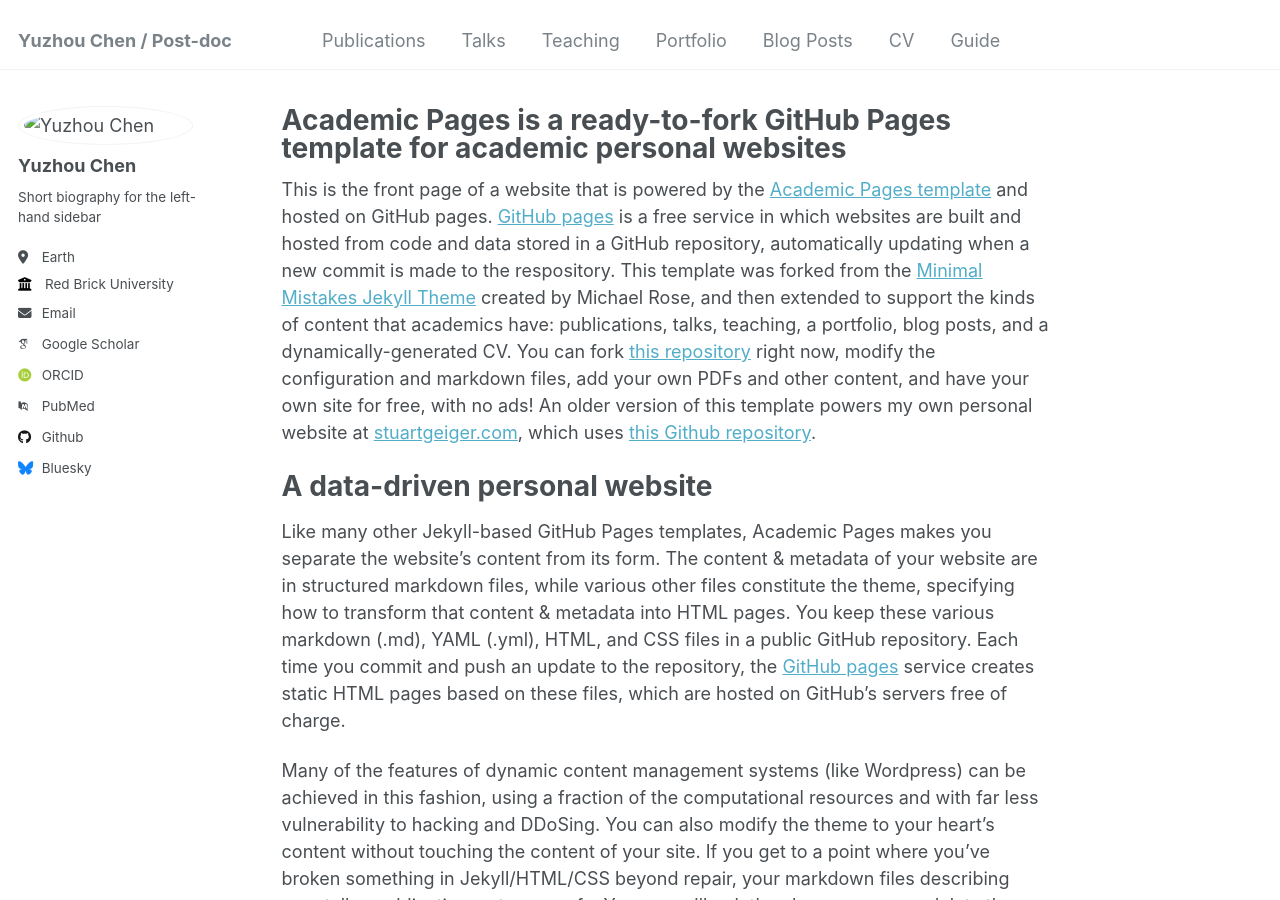
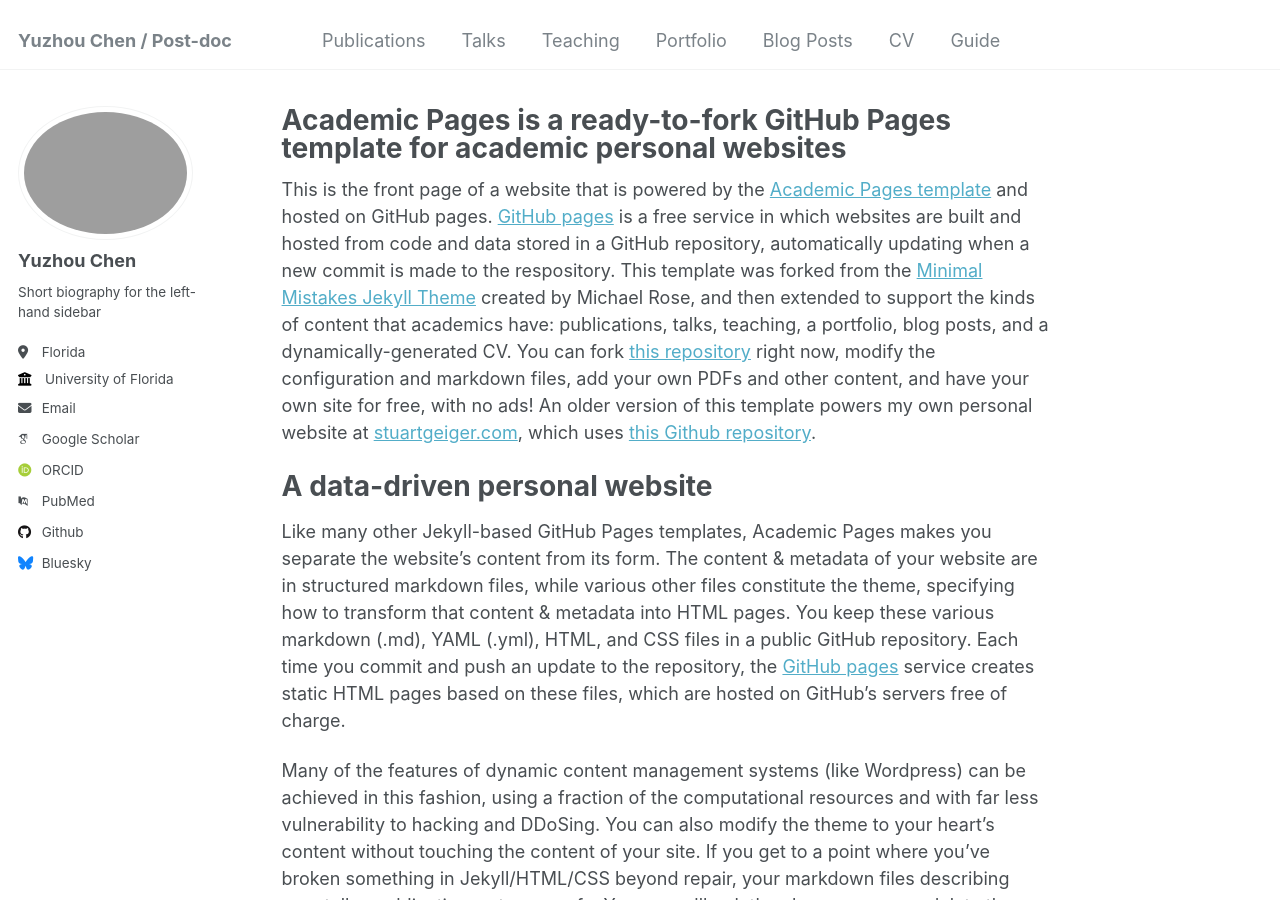
Before and after one commit to JasonChen1992/Geospatial-UrbanAI, a Jekyll site: the page built from _pages/about.md, in a window 1280 px wide and 900 px high. Built offline with Jekyll 4.4.1, drawn with Linux system fonts in a browser that asks for light colours; some web fonts are replaced.

Commit message:
Update _config.yml

```diff
--- a/_config.yml
+++ b/_config.yml
@@ -21,14 +21,14 @@ repository               : "academicpages/academicpages.github.io"
 #               Additional customization can be done by editing /_includes/author-profile.html
 author:
   # Biographic information
-  avatar           : "/images/image_Yuzhou.jpg"
+  avatar           : "/images/DSC_0965.jpg"
   name             : "Yuzhou Chen"
   pronouns         : # example: "she/her"
   bio              : "Short biography for the left-hand sidebar"
-  location         : "Earth"
-  employer         : "Red Brick University"
+  location         : "Florida"
+  employer         : "University of Florida"
   uri              : # URL
-  email            : "none@example.org"
+  email            : "yuzhouchen1@ufl.edu"
 
   # Academic websites
   arxiv            : # URL - Update with the correct link to your profile
```
